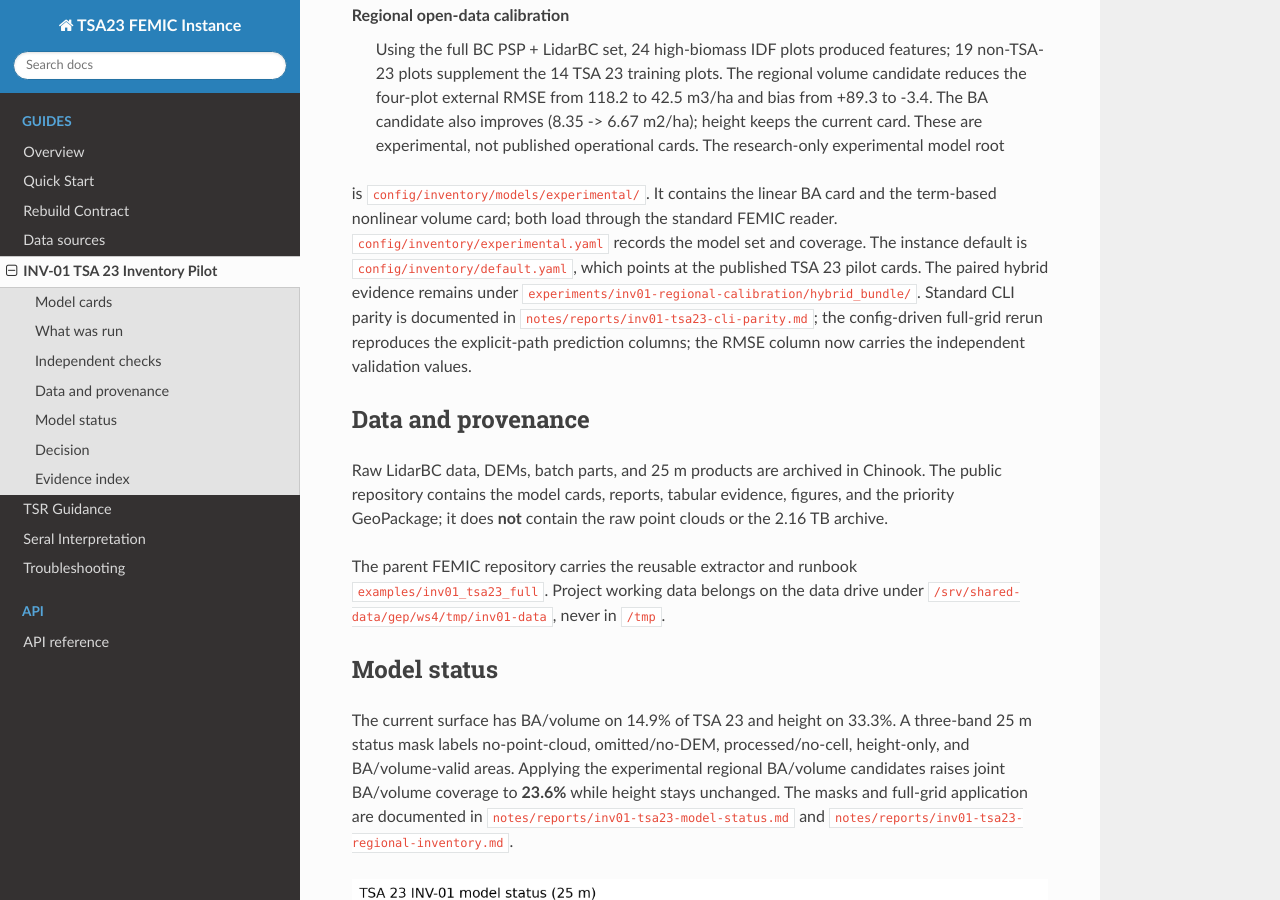
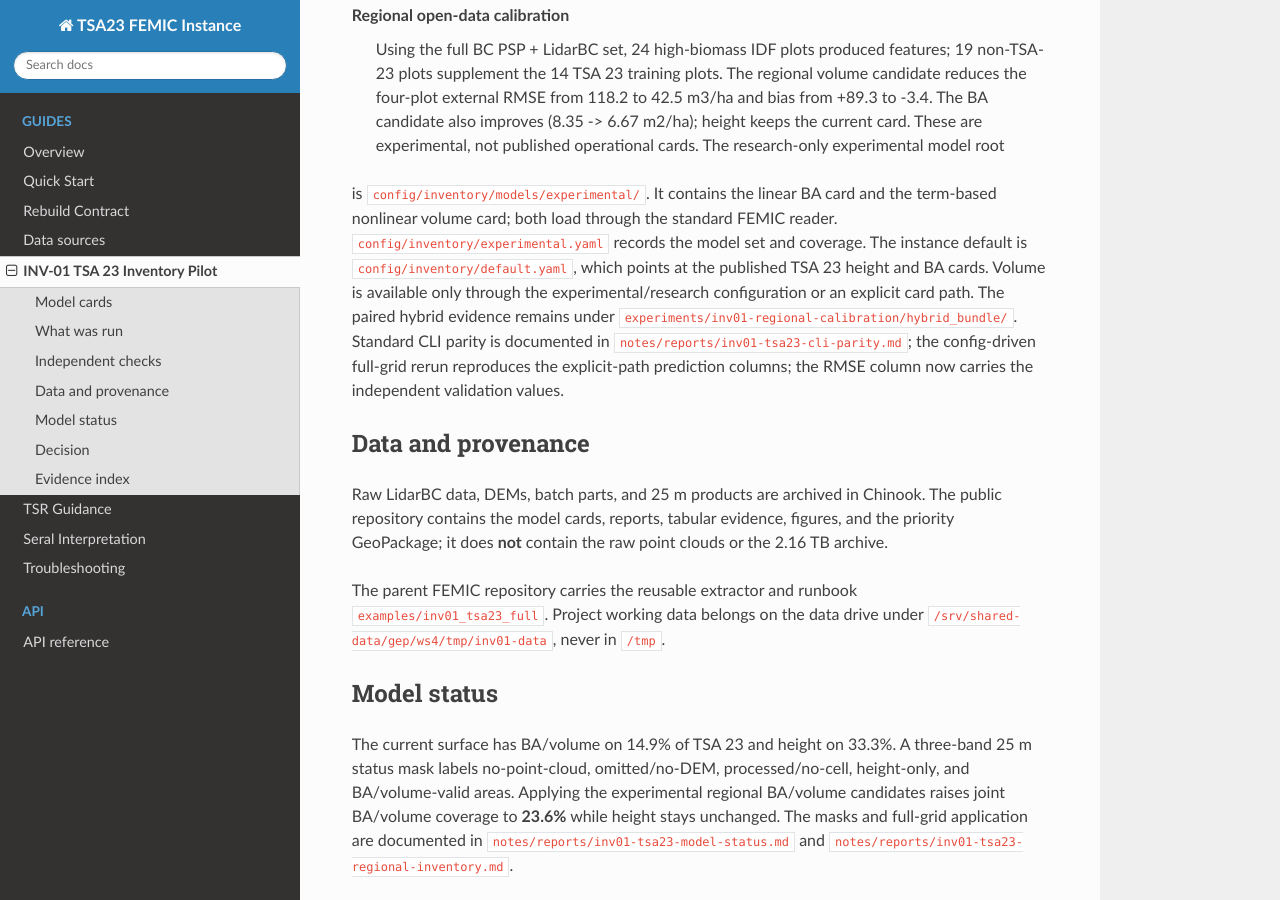
Before and after one commit to UBC-FRESH/femic-tsa23-instance, a Sphinx documentation site: the page built from docs/inv01-tsa23-inventory.rst, in a window 1280 px wide and 900 px high, scrolled down 1523 px. Built offline with Sphinx 7.4.7 and the Read the Docs theme 3.1.0, drawn with Linux system fonts in a browser that asks for light colours.

Commit message:
Restrict the default product to height and BA (#45)

```diff
--- a/docs/inv01-tsa23-inventory.rst
+++ b/docs/inv01-tsa23-inventory.rst
@@ -78,7 +78,9 @@ is ``config/inventory/models/experimental/``.  It contains the linear BA card
 and the term-based nonlinear volume card; both load through the standard FEMIC
 reader.  ``config/inventory/experimental.yaml`` records the model set and
 coverage.  The instance default is ``config/inventory/default.yaml``, which
-points at the published TSA 23 pilot cards.  The paired hybrid evidence remains
+points at the published TSA 23 height and BA cards.  Volume is available only
+through the experimental/research configuration or an explicit card path.  The
+paired hybrid evidence remains
 under ``experiments/inv01-regional-calibration/hybrid_bundle/``.  Standard CLI parity
 is documented in ``notes/reports/inv01-tsa23-cli-parity.md``; the config-driven
 full-grid rerun reproduces the explicit-path prediction columns; the RMSE
```
Also changed, not shown: config/inventory/models/README.md, config/inventory/models/experimental/README.md, 1 other file.
